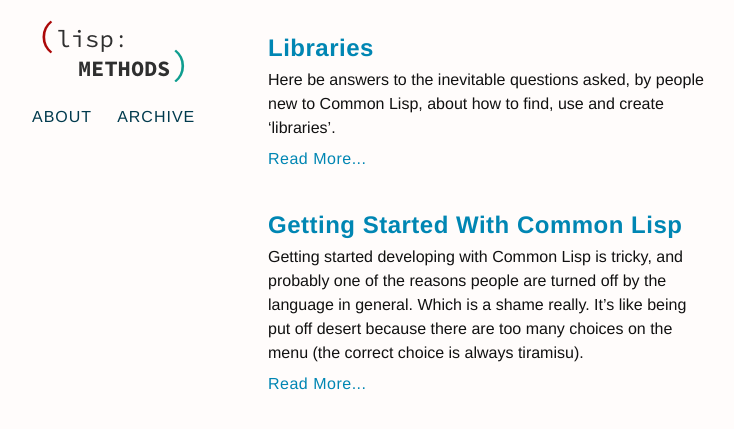
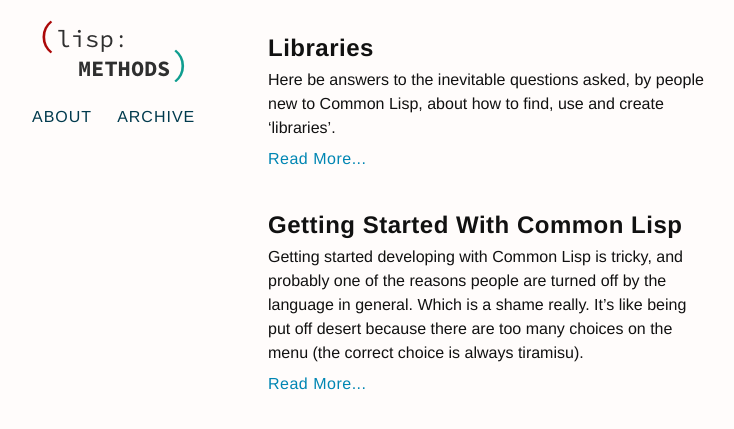
Before and after one commit to rmhsilva/lispmethods, a Jekyll site: the page built from index.md, in a window 1280 px wide. Shown: the top 429 px of the page, without its empty margins (8-742 px from the left). Built offline with Jekyll 4.4.1, drawn with Linux system fonts in a browser that asks for light colours.

Commit message:
Actually fix link colour

```diff
--- a/_sass/minima-custom/minima/_layout.scss
+++ b/_sass/minima-custom/minima/_layout.scss
@@ -231,8 +231,11 @@ ul.post-list {
     }
 
     a:hover, a:active {
+        text-decoration: none;
+    }
+
+    a h2 {
         color: $text-color;
-        text-decoration: none;
     }
 
     a:visited h2 {
```
